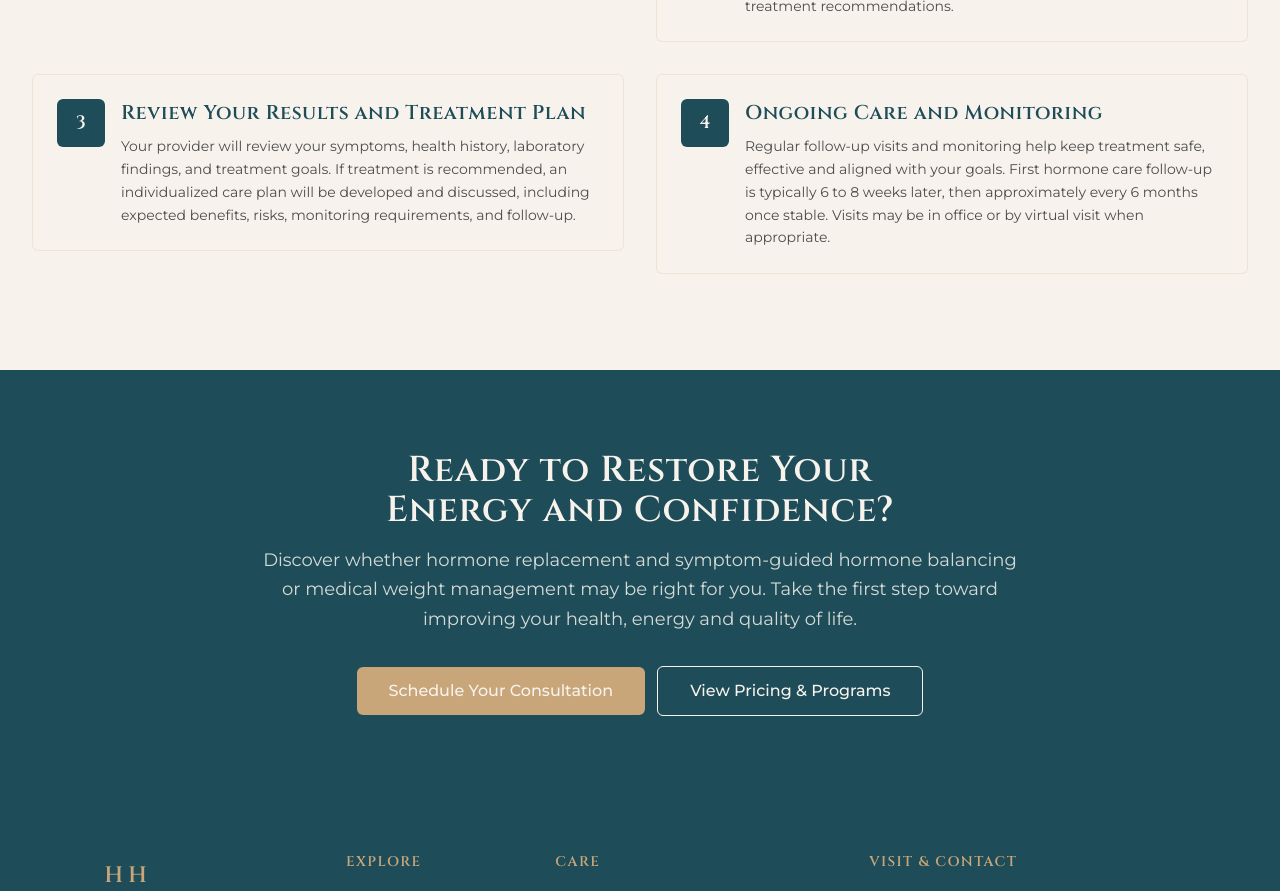
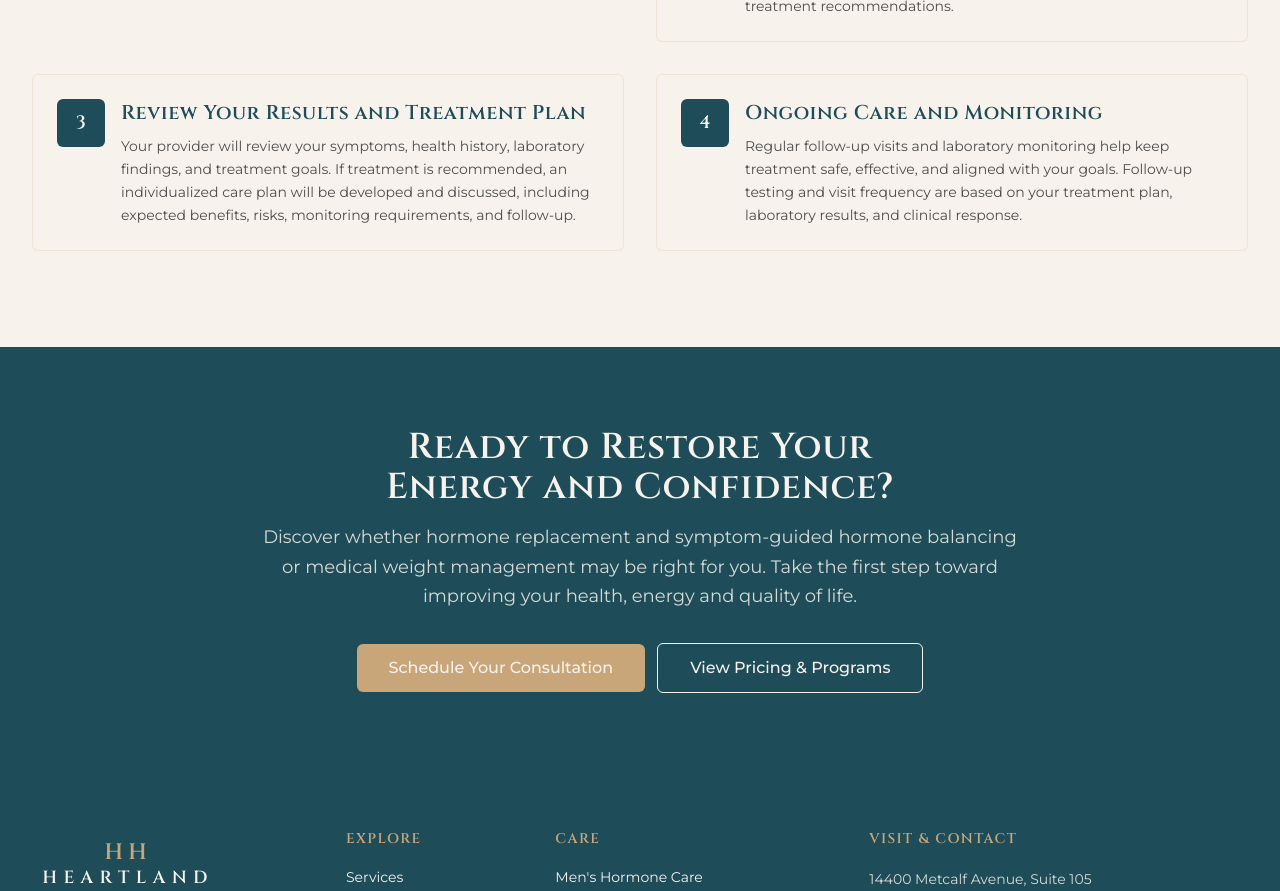
Before and after one commit to nrbroadhurst/heartland-hormone, a Next.js app: page / in a window 1280 px wide. Shown: the part 6400-7291 px from the top of the page. Built offline with nearby package versions, Linux system fonts and the light colour scheme.

Commit message:
Update How It Works ongoing-care step copy
Describe lab monitoring and visit frequency based on the plan, results, and response.

Co-authored-by: nrbroadhurst <nrbroadhurst@gmail.com>

```diff
--- a/src/components/StepList.tsx
+++ b/src/components/StepList.tsx
@@ -38,7 +38,7 @@ const DEFAULT_STEPS: Step[] = [
   {
     title: "Ongoing Care and Monitoring",
     description:
-      "Regular follow-up visits and monitoring help keep treatment safe, effective and aligned with your goals. First hormone care follow-up is typically 6 to 8 weeks later, then approximately every 6 months once stable. Visits may be in office or by virtual visit when appropriate.",
+      "Regular follow-up visits and laboratory monitoring help keep treatment safe, effective, and aligned with your goals. Follow-up testing and visit frequency are based on your treatment plan, laboratory results, and clinical response.",
     icon: RefreshCw,
   },
 ];
```
